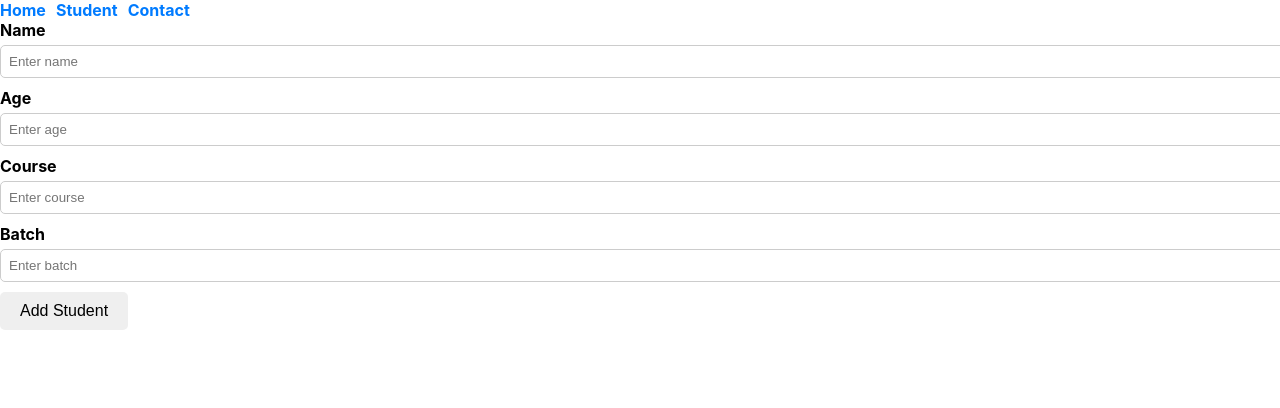
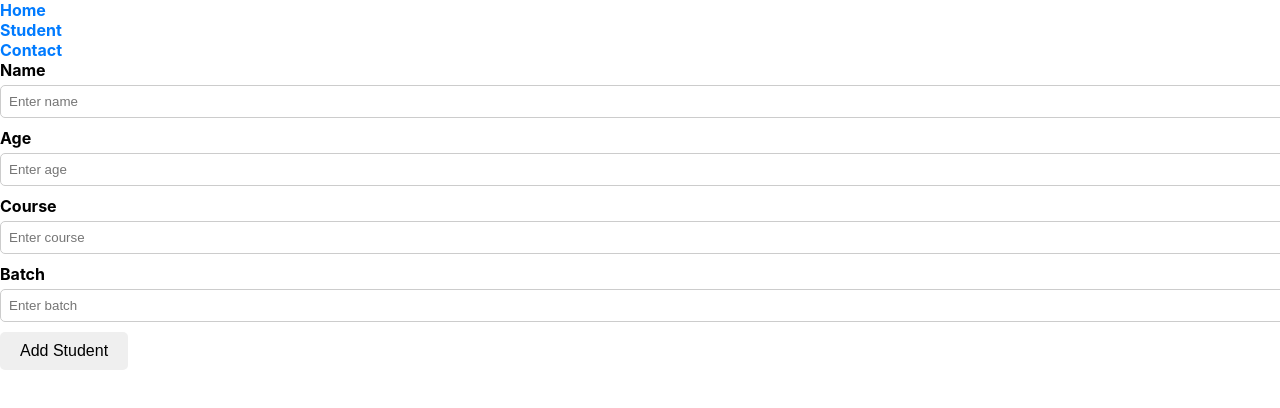
Before and after one commit to ayushsingh3007/Handson-7, a React (Create React App) app: page /addstudent in a window 1280 px wide. Shown: the top 408 px of the page. Built offline with nearby package versions, Linux system fonts and the light colour scheme.

Commit message:
Update App.css

```diff
--- a/src/App.css
+++ b/src/App.css
@@ -39,7 +39,9 @@
 
 .nav-link {
     margin-right: 10px;
-
+    display:flex;
+    align-item:center;
+    justify-content:space-between;
     text-decoration: none;
     color: #007bff;
     font-weight: bold;
```
